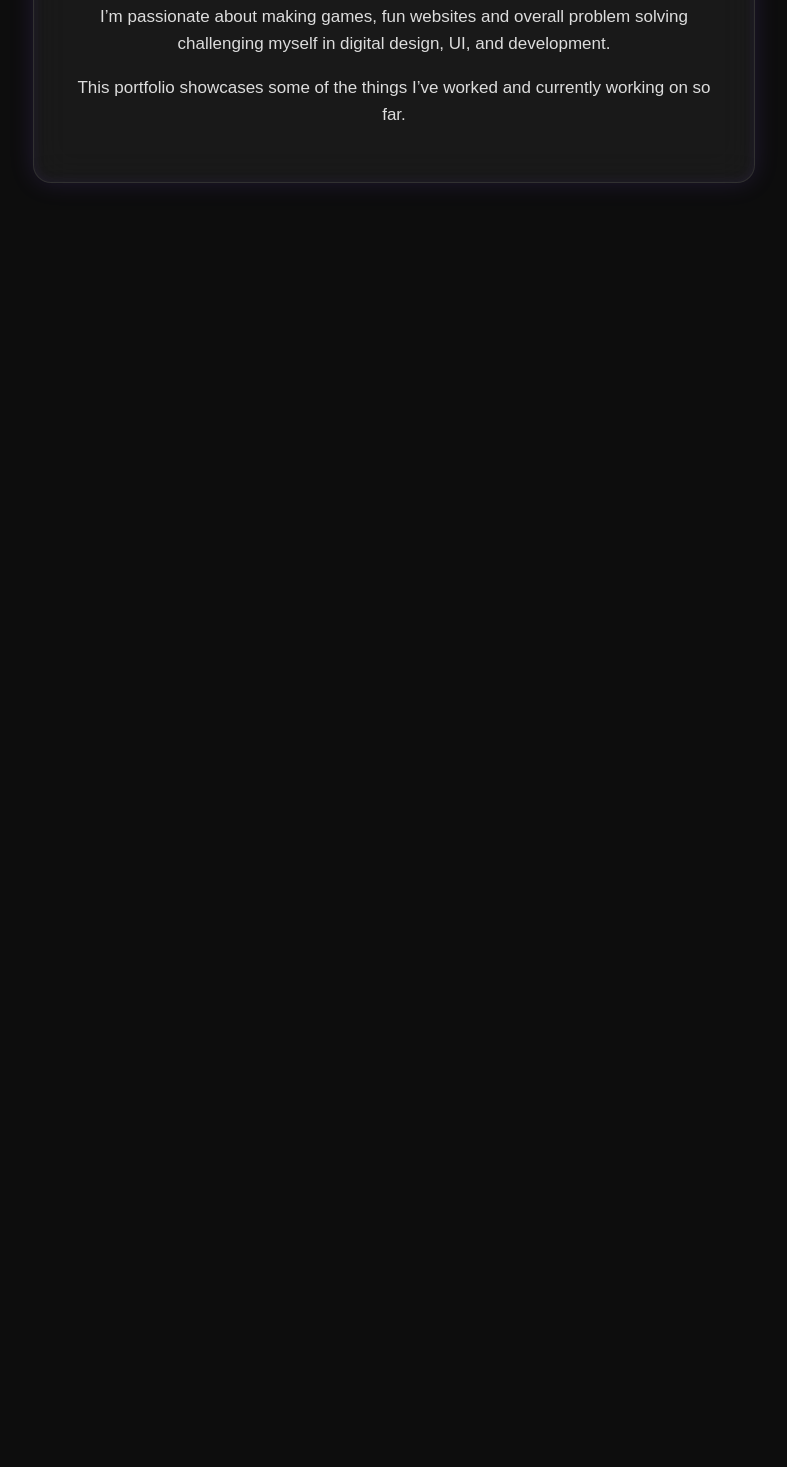
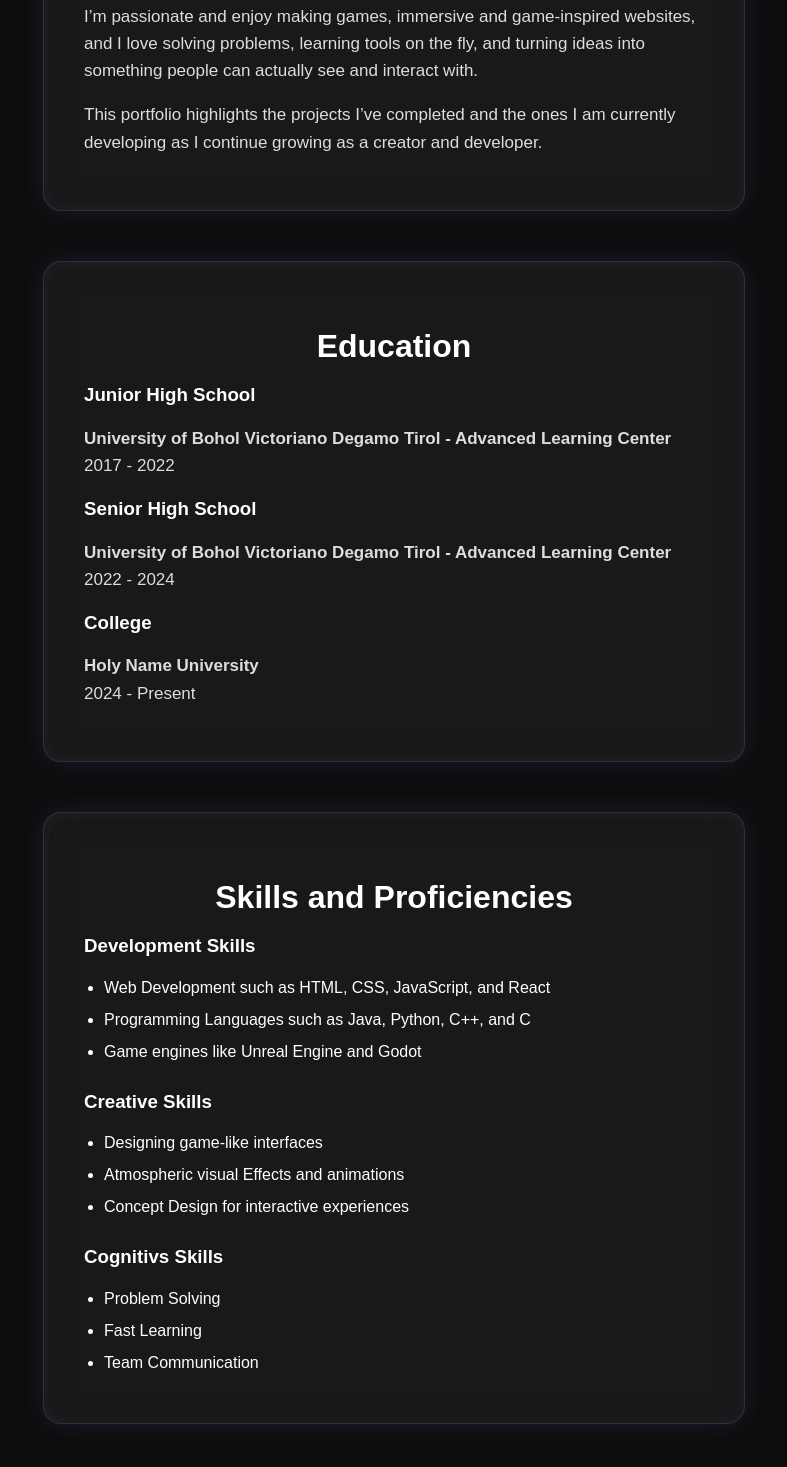
Before and after one commit to PyroNaru/Portfolio, a plain HTML site: page about.html in a window 1280 px wide. Shown: the part 517-1984 px from the top of the page, without its empty margins (246-1033 px from the left). Before the commit the page ends 840 px from the top, so only its background shows below. Drawn offline with Linux system fonts and the light colour scheme.

Commit message:
neeww stuff

```diff
--- a/about.html
+++ b/about.html
@@ -22,7 +22,7 @@
 
             <div class="profile-img"></div>
 
-            <h1>About Me</h1>
+            <h1 style="text-align: center;">About Me</h1>
 
             <p>
                 Hi, I'm <strong>Miguel Anton Roel T. Relampagos</strong> — a HNU student and aspiring game developer.
@@ -30,13 +30,58 @@
             </p>
 
             <p>
-                I’m passionate about making games, fun websites and overall problem solving
-                challenging myself in digital design, UI, and development.
+                I’m passionate and enjoy making games, immersive and game-inspired websites, and I love solving problems,
+                learning tools on the fly, and turning ideas into something people can actually see and interact with.
+
+            <p>
+                This portfolio highlights the projects I’ve completed and the ones I am currently developing as I continue growing as a creator and developer.
+            </p>
+        </div>
+        <div class="glass-card">
+            <h1 style="text-align: center;">Education</h1>
+            <h3>Junior High School</h3>
+            <p>
+                <b>University of Bohol Victoriano Degamo Tirol - Advanced Learning Center</b>
+                <br>2017 - 2022
             </p>
 
+            <h3>Senior High School</h3>
             <p>
-                This portfolio showcases some of the things I’ve worked and currently working on so far.
+                <b>University of Bohol Victoriano Degamo Tirol - Advanced Learning Center</b>
+                <br>2022 - 2024
             </p>
+            </p>
+
+            <h3>College</h3>
+            <p>
+                <b>Holy Name University</b>
+                <br>2024 - Present
+            </p>
+
+
+        </div>
+        <div class="glass-card">
+            <h1 style="text-align: center;">Skills and Proficiencies</h1>
+            <h3>Development Skills</h3>
+            <ul>
+                <li>Web Development such as HTML, CSS, JavaScript, and React</li>
+                <li>Programming Languages such as Java, Python, C++, and C</li>
+                <li>Game engines like Unreal Engine and Godot</li>
+            </ul>
+
+            <h3>Creative Skills</h3>
+            <ul>
+                <li>Designing game-like interfaces</li>
+                <li>Atmospheric visual Effects and animations</li>
+                <li>Concept Design for interactive experiences</li>
+            </ul>
+
+            <h3>Cognitivs Skills</h3>
+            <ul>
+                <li>Problem Solving</li>
+                <li>Fast Learning</li>
+                <li>Team Communication</li>
+            </ul>
 
         </div>
     </section>
--- a/style.css
+++ b/style.css
@@ -18,6 +18,10 @@ body.pro {
     top: 0;
     z-index: 100;
     border-bottom: 1px solid rgba(255,255,255,0.05);
+}
+
+.navbar h2 span {
+    color: #8a5cff;
 }
 
 .logo {
@@ -86,8 +90,11 @@ body.pro {
 /*About Page*/
 
 .about-container {
-    height: 100vh;
+    margin-top: 140px;
     display: flex;
+    flex-direction: column;
+    gap: 50px;
+    padding: 0 20px 60px;
     justify-content: center;
     align-items: center;
     padding-top: 40px;
@@ -107,8 +114,35 @@ body.pro {
         0 0 25px rgba(138,92,255,0.15),
         inset 0 0 12px rgba(138,92,255,0.1);
 
-    animation: fadeIn 1.2s ease;
-    text-align: center;
+    animation: fadeUp 0.7s ease forwards;
+    opacity: 0;
+    justify-content: center;
+}
+
+.glass-card:nth-child(2) { animation-delay: 0.15s; }
+.glass-card:nth-child(3) { animation-delay: 0.3s; }
+
+.glass-card ul {
+    text-align: left;           /* keeps text close to bullets */
+    margin: 0 auto;             /* keeps list centered in the card */
+    display: inline-block;      /* centers the list container itself */
+    padding-left: 20px;         /* smaller distance between bullet + text */
+}
+
+.glass-card li {
+    margin-bottom: 8px;
+    line-height: 1.5;
+}
+
+@keyframes fadeUp {
+    from {
+        opacity: 0;
+        transform: translateY(20px);
+    }
+    to {
+        opacity: 1;
+        transform: translateY(0);
+    }
 }
 
 @keyframes fadeIn {
@@ -381,7 +415,7 @@ body.pro {
     background: rgba(255,150,50,0.2);
 }
 
-/* ---- THANK YOU PAGE STYLES ---- */
+/* thank you page */
 
 .thankyou-card {
     width: 100%;
```
Also changed, not shown: contact.html (+1 -1 lines), index.html (+1 -1 lines), projects.html (+1 -1 lines), projects/project1.html (+1 -1 lines), projects/project2.html (+1 -1 lines), projects/project3.html (+1 -1 lines), projects/project4.html (+1 -1 lines), thankyou.html (+1 -1 lines).
